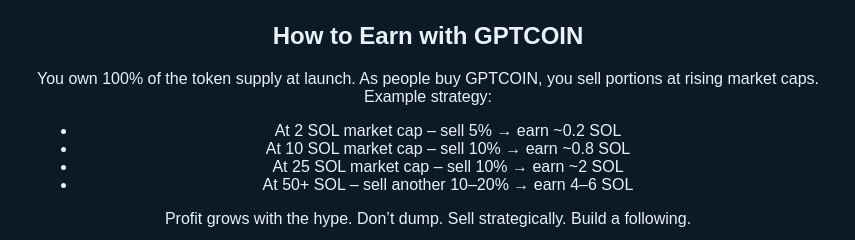
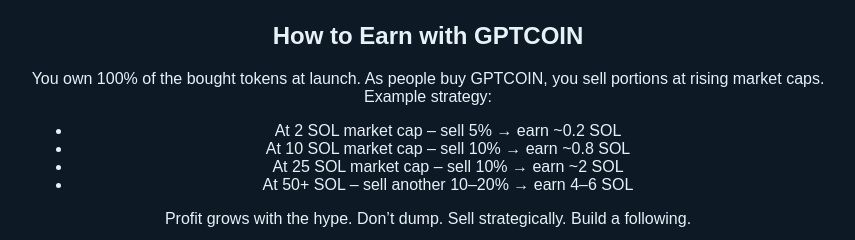
Before and after one commit to Finance25/gptcoin, a plain HTML site: page index.html in a window 1280 px wide. Shown: the part 785-1025 px from the top of the page, 212-1067 px from the left. Drawn offline with Linux system fonts and the light colour scheme.

Commit message:
Update index.html

```diff
--- a/index.html
+++ b/index.html
@@ -73,7 +73,7 @@
   <section class="section">
     <h2>How to Earn with GPTCOIN</h2>
     <p>
-      You own 100% of the token supply at launch. As people buy GPTCOIN, you sell portions at rising market caps.<br>
+      You own 100% of the bought tokens at launch. As people buy GPTCOIN, you sell portions at rising market caps.<br>
       Example strategy:
       <ul>
         <li>At 2 SOL market cap – sell 5% → earn ~0.2 SOL</li>
```
